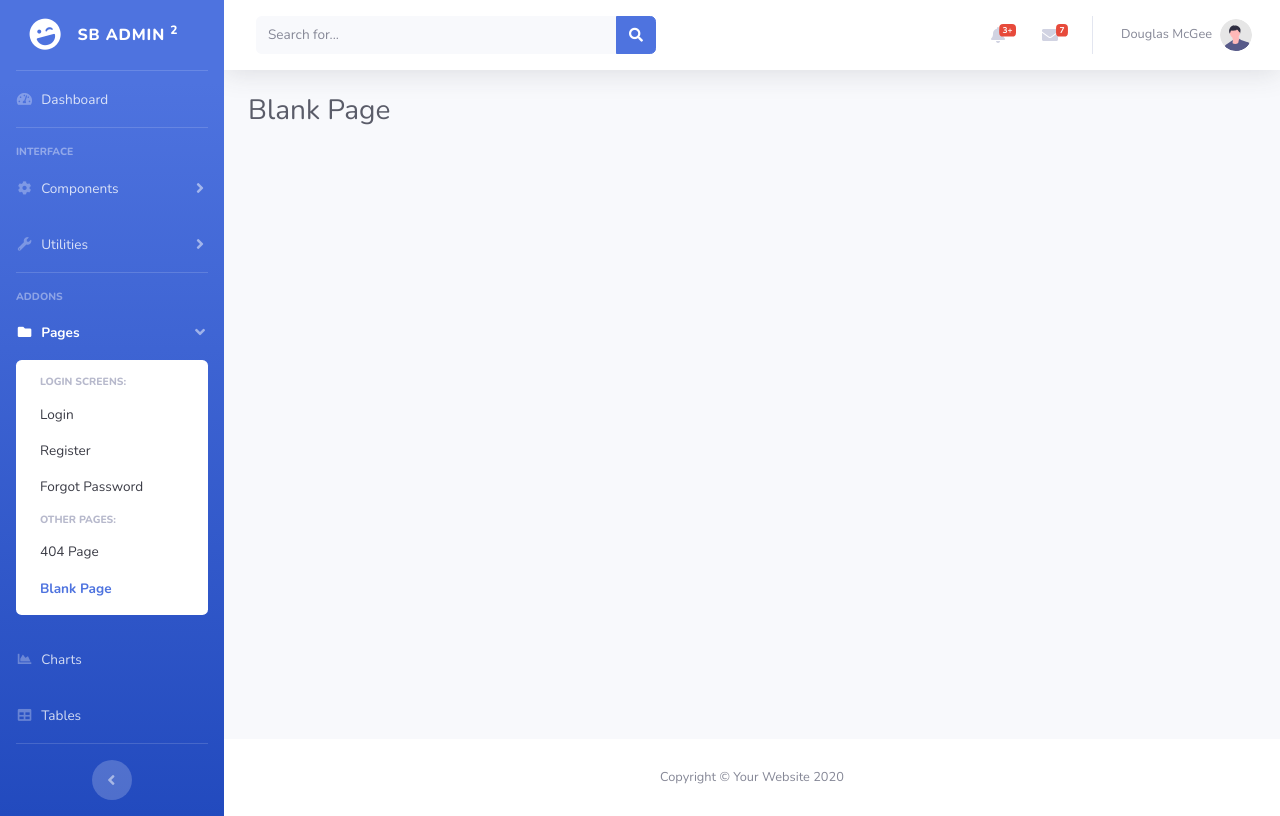
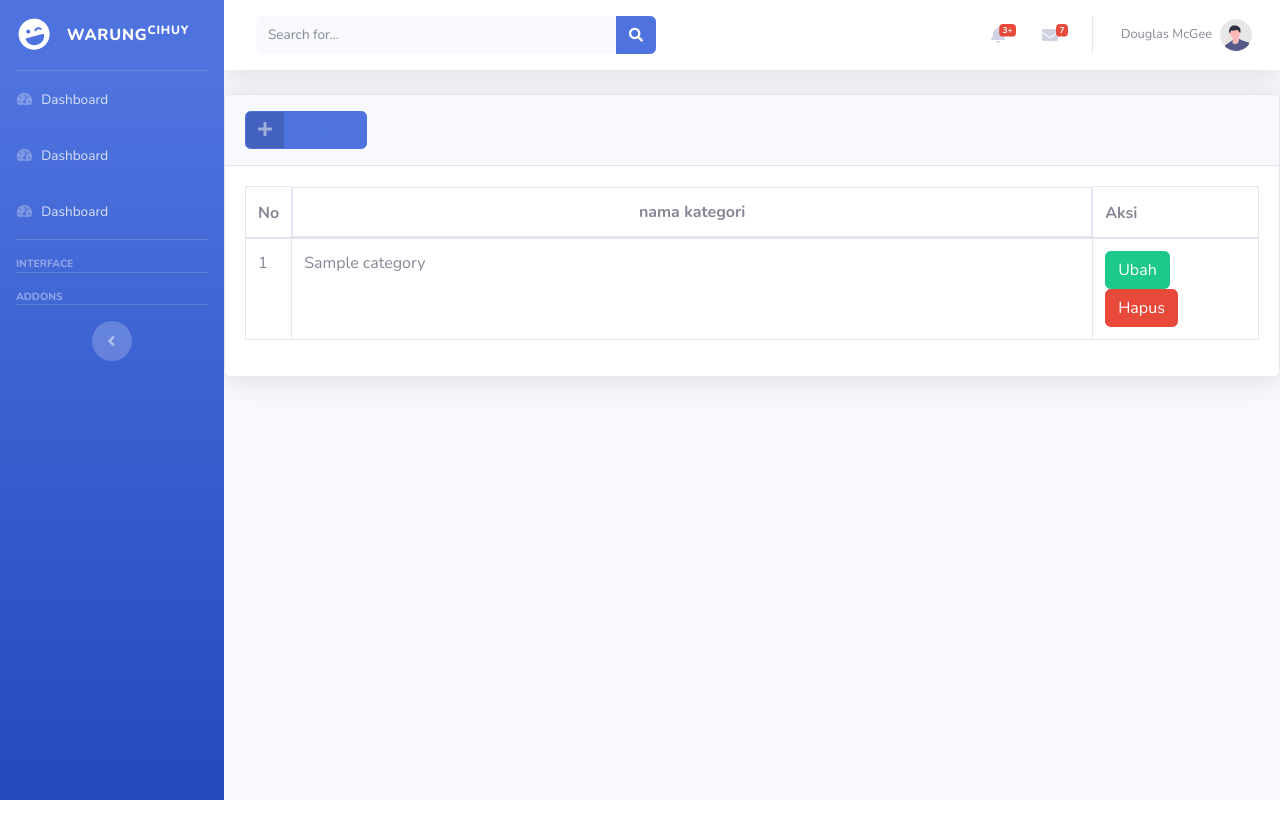
Before and after one commit to ZidannAR/POS-Minimarket-Laravel12, a Laravel app: page / in a window 1280 px wide. Run offline with Laravel 12, Linux system fonts and the light colour scheme; tables that the repository leaves empty hold one stand-in row (values such as "Sample post").

Commit message:
menambahkan crud kategori

```diff
--- a/app/Http/Controllers/KategoriController.php
+++ b/app/Http/Controllers/KategoriController.php
@@ -2,6 +2,7 @@
 
 namespace App\Http\Controllers;
 
+use App\Models\kategori;
 use Illuminate\Http\Request;
 
 class KategoriController extends Controller
@@ -11,15 +12,17 @@
      */
     public function index()
     {
-        //
+        $data['result']=kategori::all();
+        return view('kategori.index')->with($data);
     }
 
     /**
      * Show the form for creating a new resource.
      */
-    public function create()
+    public function create(Request $request)
     {
-        $rules = [];
+        $data['result'] = null;
+            return view('kategori/form');
     }
 
     /**
@@ -27,7 +30,18 @@
      */
     public function store(Request $request)
     {
-        //
+        $rules = [
+            'nama_kategori'=>'required|max:1000',
+        ];
+        $request->validate($rules);
+        $data = [
+            'nama_kategori'=> $request->nama_kategori
+        ];
+
+        $kategori= kategori::create($data);
+
+        if($kategori) return redirect('/')->with('success','data berhasil ditambahkan');
+        else return redirect('/')->with('error','data gagal ditambahkan');
     }
 
     /**
@@ -43,7 +57,8 @@
      */
     public function edit(string $id)
     {
-        //
+        $data['result'] = \App\Models\kategori::where('id_kategori',$id)->first();
+        return view ('kategori.form')->with($data);
     }
 
     /**
@@ -51,7 +66,18 @@
      */
     public function update(Request $request, string $id)
     {
-        //
+        $rules = [
+            'nama_kategori'=> 'required|max:100'
+        ];
+
+        $request->validate($rules);
+
+        $input = $request->all();
+        $result = \App\Models\kategori::where('id_kategori',$id)->first();
+        $status = $result->update($input);
+
+        if($status) return redirect('/')->with('success','data berhasil diubah');
+        else return redirect('/')->with('error','data gagal diubah');
     }
 
     /**
@@ -59,6 +85,10 @@
      */
     public function destroy(string $id)
     {
-        //
+        $result = \App\Models\kategori::where('id_kategori',$id)->first();
+        $status = $result->delete();
+
+        if($status) return redirect('/')->with('success','data berhasil dihapus');
+        else return redirect('/')->with('error','data gagal dihapus');
     }
 }
--- a/app/Models/kategori.php
+++ b/app/Models/kategori.php
@@ -7,6 +7,6 @@
 class kategori extends Model
 {
     protected $table = 'categories' ;
-    protected $primaryKey = 'id_categories';
+    protected $primaryKey = 'id_kategori';
     protected $fillable = ['nama_kategori'];
 }
--- /dev/null
+++ b/resources/views/kategori/index.blade.php
@@ -0,0 +1,52 @@
+@extends('templates.header')
+
+<!-- Begin Page Content -->
+@section('content')
+<div class="card shadow mb-4">
+    <div class="card-header py-3">
+
+        <button type="button" class="btn btn-primary btn-icon-split" data-toggle="modal" data-target="#tambahModal">
+            <span class="icon text-white-50">
+                <i class="fa fa-plus"></i>
+            </span>
+            <a href="{{ url('kategori/add') }}" class="text" style="text-decoration: none;">kategori</a>
+        </button>
+    </div>
+    <div class="card-body">
+    @yield('content')
+    @include('templates.feedback')
+        <div class="table-responsive">
+            <table class="table table-bordered" width="100%" cellspacing="0">
+                <thead>
+                    <tr>
+                        <th>No</th>
+                        <th style="width: 800px; display: flex; justify-content: center;" >nama kategori</th>
+                        <th>Aksi</th>
+                    </tr>
+                </thead>
+                <tbody>
+                @foreach ($result as $row)
+                    <tr>
+                        <td>{{ !empty($i) ? ++$i : $i = 1 }}</td>
+                        <td>{{ $row->nama_kategori }}</td>
+                        <td>
+                            <form action="{{ url('kategori/' . $row->id_kategori . '/delete') }}" method="post">
+                                <a class="btn btn-success" href="{{ url("kategori/$row->id_kategori/edit") }}">Ubah</a>
+                                   @csrf
+                                   @method('DELETE')
+
+                                   <button type="submit"class="btn btn-danger">Hapus</button>
+                            </form>
+                        </td>
+                    </tr>
+                    @endforeach
+                    <!-- Tambahkan baris lain di sini jika perlu -->
+                </tbody>
+            </table>
+        </div>
+    </div>
+</div>
+
+</div>
+<!-- /.container-fluid -->
+@endsection
--- /dev/null
+++ b/resources/views/templates/feedback.blade.php
@@ -0,0 +1,29 @@
+@if (session('success'))
+
+<div class="alert alert-success" role="alert">
+{{ session('success') }}
+</div>
+@endif
+
+@if (session('error'))
+
+<div class="alert alert-danger" role="alert">
+       {{ 'error' }}
+</div>
+@endif
+
+@if (count($errors)> 0)
+     <div class="alert alert-danger">
+        <button type="button" class="close pull-right" data-dismiss="alert" aria-label="Close">
+            <span aria-hidden="true">&times;</span>
+        </button>
+        <p>Perhatian.</p>
+        <ul>
+            @foreach ($errors->all() as $error)
+            <li>
+                {{ $error }}
+            </li>
+            @endforeach
+        </ul>
+     </div>
+@endif
--- a/resources/views/templates/header.blade.php
+++ b/resources/views/templates/header.blade.php
@@ -36,13 +36,23 @@
                             <div class="sidebar-brand-icon rotate-n-15">
                                    <i class="fas fa-laugh-wink"></i>
                             </div>
-                            <div class="sidebar-brand-text mx-3">SB Admin <sup>2</sup></div>
+                            <div class="sidebar-brand-text mx-3">Warung<sup>Cihuy</sup></div>
                      </a>
 
                      <!-- Divider -->
                      <hr class="sidebar-divider my-0">
 
                      <!-- Nav Item - Dashboard -->
+                     <li class="nav-item">
+                            <a class="nav-link" href="index.html">
+                                   <i class="fas fa-fw fa-tachometer-alt"></i>
+                                   <span>Dashboard</span></a>
+                     </li>
+                     <li class="nav-item">
+                            <a class="nav-link" href="index.html">
+                                   <i class="fas fa-fw fa-tachometer-alt"></i>
+                                   <span>Dashboard</span></a>
+                     </li>
                      <li class="nav-item">
                             <a class="nav-link" href="index.html">
                                    <i class="fas fa-fw fa-tachometer-alt"></i>
@@ -70,41 +80,9 @@
                      </div>
 
                      <!-- Nav Item - Pages Collapse Menu -->
-                     <li class="nav-item active">
-                            <a class="nav-link" href="#" data-toggle="collapse" data-target="#collapsePages" aria-expanded="true"
-                                   aria-controls="collapsePages">
-                                   <i class="fas fa-fw fa-folder"></i>
-                                   <span>Pages</span>
-                            </a>
-                            <div id="collapsePages" class="collapse show" aria-labelledby="headingPages"
-                                   data-parent="#accordionSidebar">
-                                   <div class="bg-white py-2 collapse-inner rounded">
-                                          <h6 class="collapse-header">Login Screens:</h6>
-                                          <a class="collapse-item" href="login.html">Login</a>
-                                          <a class="collapse-item" href="register.html">Register</a>
-                                          <a class="collapse-item" href="forgot-password.html">Forgot Password</a>
-                                          <div class="collapse-divider"></div>
-                                          <h6 class="collapse-header">Other Pages:</h6>
-                                          <a class="collapse-item" href="404.html">404 Page</a>
-                                          <a class="collapse-item active" href="blank.html">Blank Page</a>
-                                   </div>
-                            </div>
-                     </li>
+
 
                      <!-- Nav Item - Charts -->
-                     <li class="nav-item">
-                            <a class="nav-link" href="charts.html">
-                                   <i class="fas fa-fw fa-chart-area"></i>
-                                   <span>Charts</span></a>
-                     </li>
-
-                     <!-- Nav Item - Tables -->
-                     <li class="nav-item">
-                            <a class="nav-link" href="tables.html">
-                                   <i class="fas fa-fw fa-table"></i>
-                                   <span>Tables</span></a>
-                     </li>
-
                      <!-- Divider -->
                      <hr class="sidebar-divider d-none d-md-block">
 
@@ -324,3 +302,6 @@
                                    </ul>
 
                             </nav>
+                            <div class="content-wrapper">
+       @yield('content')
+  </div>
--- a/routes/web.php
+++ b/routes/web.php
@@ -1,15 +1,22 @@
 <?php
 
 use App\Http\Controllers\HomeController;
+use App\Http\Controllers\KategoriController;
 use App\Http\Controllers\ProdukController;
 use Illuminate\Support\Facades\Route;
 
 
 
-Route::fallback(function () {
-    return response()->view('errors.404', [], 404);
-});
 
 
-Route::get('/',[HomeController::class,'index']);
+
+Route::get('/',[KategoriController::class,'index']);
+Route::get('kategori/add', [KategoriController::class, 'create']);
+Route::get('kategori/{id}/edit', [KategoriController::class, 'edit']);
+Route::put('kategori/{id}/edit', [KategoriController::class, 'update']);
+Route::delete('kategori/{id}/delete', [KategoriController::class, 'destroy']);
+
+
+
+Route::post('kategori/add',[KategoriController::class,'store']);
 // Route::resource('/',ProdukController::class);
```
Also changed, not shown: resources/views/kategori/form.blade.php (added, +48 -0 lines), database/migrations/2025_04_29_050707_categories.php.
